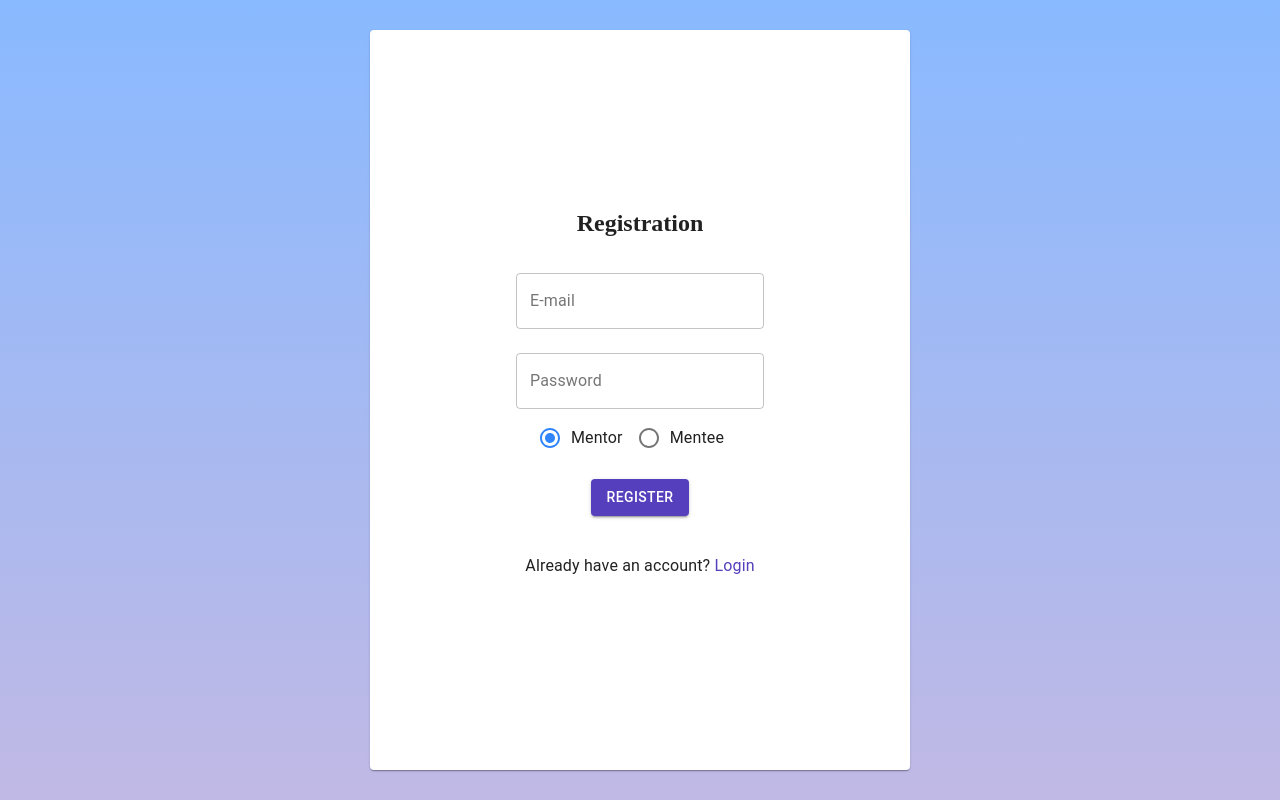
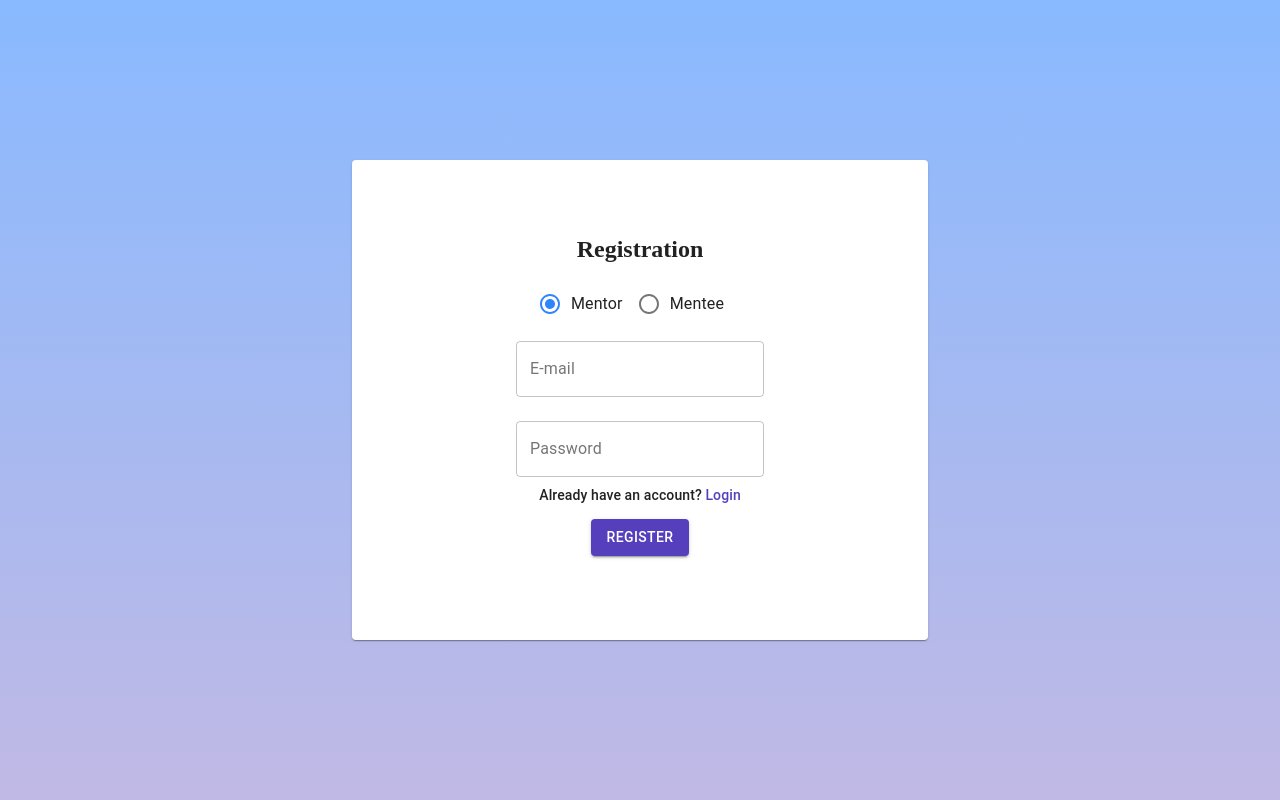
Before and after one commit to ottmartens/mentor-client, a React (Create React App) app: page /register in a window 1280 px wide. Built offline with nearby package versions, Linux system fonts and the light colour scheme; a web font is replaced by a local one.

Commit message:
fixed landing, login and register visuals

```diff
--- a/src/views/landingPage/LandingPage.tsx
+++ b/src/views/landingPage/LandingPage.tsx
@@ -22,22 +22,24 @@ const useStyles = makeStyles((theme) => ({
 		textAlign: 'center',
 	},
 	button: {
-		marginTop: '1em',
+		marginTop: '0.4em',
 		minWidth: '128px',
 		margin: '4px',
 	},
 	container: {
 		display: 'flex',
+		flexGrow: 1,
 		flexDirection: 'column',
 		justifyContent: 'center',
-		flexGrow: 1,
-		padding: '30px',
+		padding: 0,
 	},
 	card: {
 		paddingTop: '100px',
 		paddingBottom: '100px',
-		padding: '30px',
-		borderRadius: '10px',
+		display: 'flex',
+		flexDirection: 'column',
+		justifyContent: 'center',
+		margin: '12px',
 	},
 	intro: {
 		letterSpacing: '1px',
@@ -52,7 +54,7 @@ export default function LandingPageView() {
 	const classes = useStyles();
 
 	return (
-		<div className={classes.container}>
+		<Container maxWidth="sm" className={classes.container}>
 			<Card className={classes.card}>
 				<div className={classes.logoContainer}>
 					<img className={classes.logo} src="images/logo_valge.webp" alt="MITS LOGO"></img>
@@ -73,6 +75,6 @@ export default function LandingPageView() {
 					</div>
 				</div>
 			</Card>
-		</div>
+		</Container>
 	);
 }
--- a/src/views/login/LoginView.tsx
+++ b/src/views/login/LoginView.tsx
@@ -13,20 +13,24 @@ const useStyles = makeStyles((theme) => ({
 	container: {
 		display: 'flex',
 		flexGrow: 1,
-		padding: '30px',
+		flexDirection: 'column',
+		justifyContent: 'center',
+		padding: 0,
 	},
 	form: {
 		textAlign: 'center',
 	},
 	button: {
-		marginTop: '20px',
+		marginTop: '12px',
 		marginBottom: '20px',
 	},
 	card: {
+		paddingTop: '40px',
+		paddingBottom: '40px',
 		display: 'flex',
 		flexDirection: 'column',
 		justifyContent: 'center',
-		flexGrow: 1,
+		margin: '12px',
 	},
 }));
 
@@ -76,6 +80,7 @@ export default function LoginView() {
 		<Container className={classes.container} maxWidth="sm">
 			{error && <Notice variant="error" title="Login failed" message={error} />}
 			<Card className={classes.card}>
+				<CardContent>
 					<form
 						onSubmit={(e) => {
 							e.preventDefault();
@@ -92,16 +97,18 @@ export default function LoginView() {
 						<div>
 							<Field {...input.password} label="Password" type="password" />
 						</div>
+						<Typography gutterBottom variant="subtitle2" align="center">
+							Don't have an account?{' '}
+							<Link href="/register" color="primary">
+								Register
+							</Link>
+						</Typography>
 						<div className={classes.button}>
 							<Button type="submit" variant="contained" color="primary">
 								LOG IN
 							</Button>
 						</div>
 					</form>
-			<CardContent>
-				<Typography gutterBottom variant="subtitle1" align="center">
-					Don't have an account? <Link href="/register" color="primary">Register</Link>
-				</Typography>
 				</CardContent>
 			</Card>
 		</Container>
--- a/src/views/myMentorGroupView/MyMentorGroupView.tsx
+++ b/src/views/myMentorGroupView/MyMentorGroupView.tsx
@@ -69,15 +69,12 @@ const useStyles = makeStyles((theme) => ({
 		marginBottom: '12px',
 		marginTop: '20px',
 	},
-	loader: {
-		height: '20px',
-	},
 }));
 
 export default function MyMentorGroupView({ user }: HasUserProps) {
 	const classes = useStyles();
 	const [isEditable, setIsEditable] = React.useState(false);
-	const [getGroupInfo, { data, loading, error, called }] = useBackend({
+	const [getGroupInfo, { data, loading, called }] = useBackend({
 		requestMethod: RequestMethod.GET,
 		endPoint: EndPoint.MY_GROUP,
 		authToken: user.token,
@@ -111,7 +108,7 @@ export default function MyMentorGroupView({ user }: HasUserProps) {
 	});
 
 	if (!data || loading) {
-		return <Loader className={classes.loader} />;
+		return <Loader />;
 	}
 
 	return (
--- a/src/views/register/RegisterView.tsx
+++ b/src/views/register/RegisterView.tsx
@@ -15,20 +15,24 @@ const useStyles = makeStyles((theme) => ({
 	container: {
 		display: 'flex',
 		flexGrow: 1,
-		padding: '30px',
+		flexDirection: 'column',
+		justifyContent: 'center',
+		padding: 0,
 	},
 	form: {
 		textAlign: 'center',
 	},
 	button: {
-		marginTop: '20px',
+		marginTop: '12px',
 		marginBottom: '20px',
 	},
 	card: {
+		paddingTop: '40px',
+		paddingBottom: '40px',
 		display: 'flex',
 		flexDirection: 'column',
 		justifyContent: 'center',
-		flexGrow: 1,
+		margin: '12px',
 	},
 }));
 
@@ -82,6 +86,7 @@ export default function RegisterView() {
 		<Container className={classes.container} maxWidth="sm">
 			{error && <Notice variant="error" title="Registration failed" message={error} />}
 			<Card className={classes.card}>
+				<CardContent>
 					<form
 						onSubmit={(e) => {
 							e.preventDefault();
@@ -93,24 +98,26 @@ export default function RegisterView() {
 					>
 						<h2>Registration</h2>
 						<div>
+							<RadioButtonField {...input.role} options={radioButtonOptions} />
+						</div>
+						<div>
 							<Field {...input.email} label="E-mail" type="text" />
 						</div>
 						<div>
 							<Field {...input.password} label="Password" type="password" />
 						</div>
-				<div>
-					<RadioButtonField {...input.role} options={radioButtonOptions} />
-				</div>
+						<Typography gutterBottom variant="subtitle2" align="center">
+							Already have an account?{' '}
+							<Link href="/login" color="primary">
+								Login
+							</Link>
+						</Typography>
 						<div className={classes.button}>
 							<Button type="submit" variant="contained" color="primary">
 								REGISTER
 							</Button>
 						</div>
 					</form>
-			<CardContent>
-				<Typography gutterBottom variant="subtitle1" align="center">
-					Already have an account? <Link href="/login" color="primary">Login</Link>
-				</Typography>
 				</CardContent>
 			</Card>
 		</Container>
```
Lines whose indentation alone changed are shown as unchanged.
